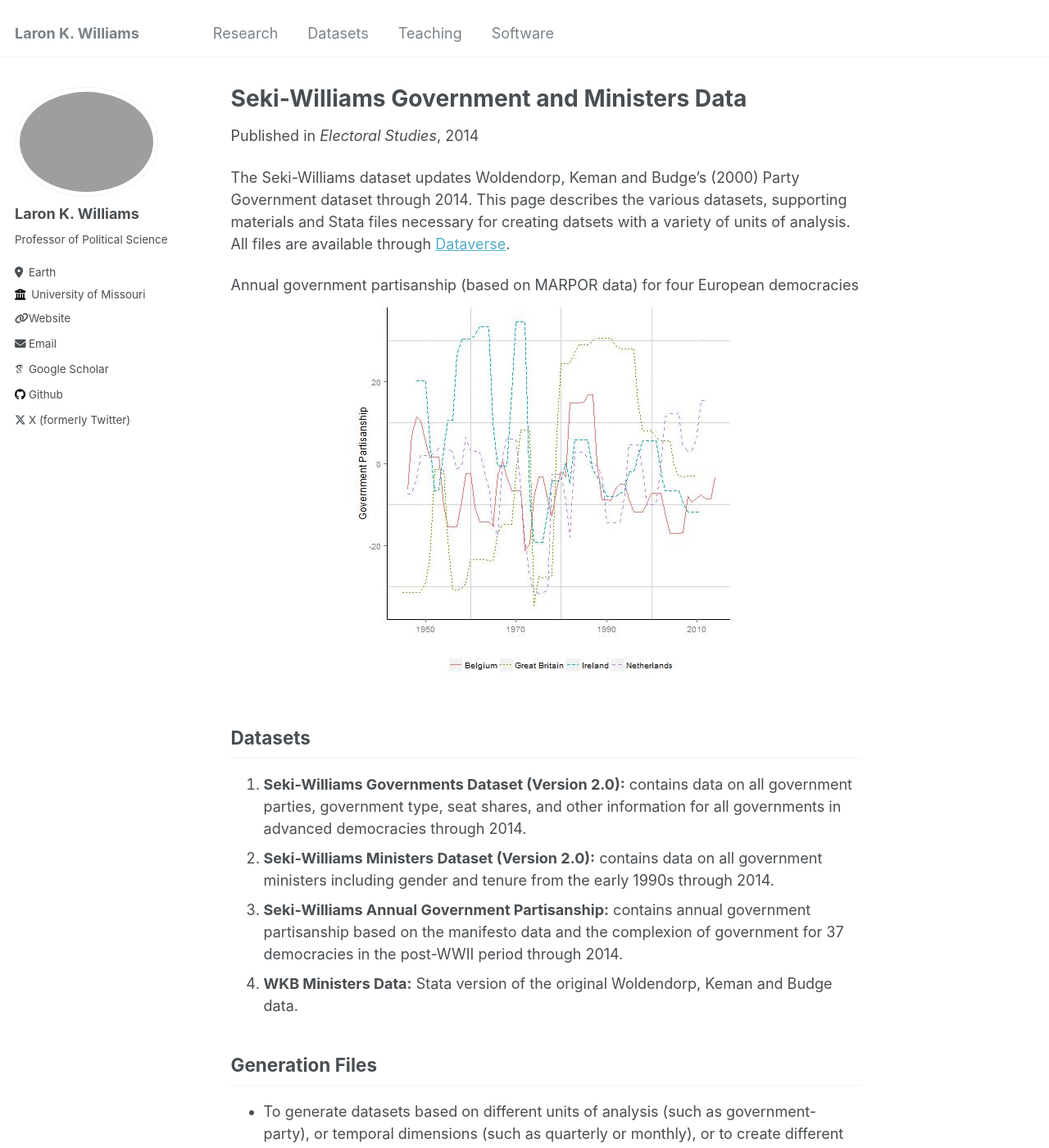
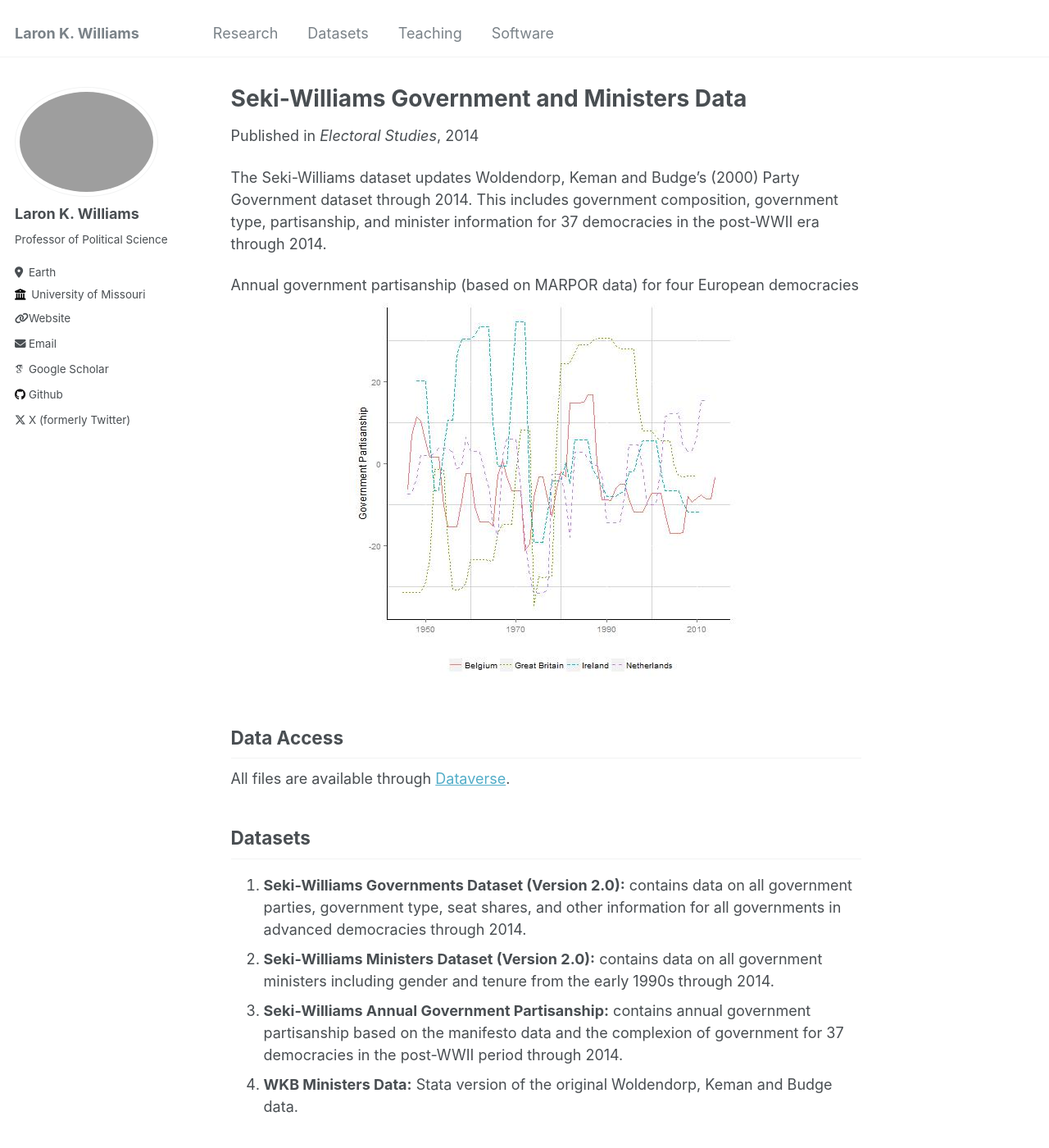
Before and after one commit to williamslaro/williamslaro.github.io, a Jekyll site: the page built from _talks/dataset1.md, in a window 1280 px wide and 1400 px high. Shown: the whole window at 82% size. Built offline with Jekyll 4.4.1, drawn with Linux system fonts in a browser that asks for light colours; some web fonts are replaced.

Commit message:
Update dataset1.md

```diff
--- a/_talks/dataset1.md
+++ b/_talks/dataset1.md
@@ -8,10 +8,13 @@
 location: "Government Composition and Partisanship"
 ---
 
-The Seki-Williams dataset updates Woldendorp, Keman and Budge's (2000) Party Government dataset through 2014. This page describes the various datasets, supporting materials and Stata files necessary for creating datsets with a variety of units of analysis. All files are available through [Dataverse](https://doi.org/10.7910/DVN/0UNUAM).
+The Seki-Williams dataset updates Woldendorp, Keman and Budge's (2000) Party Government dataset through 2014. This includes government composition, government type, partisanship, and minister information for 37 democracies in the post-WWII era through 2014.
 
 Annual government partisanship (based on MARPOR data) for four European democracies
 ![Partisanship](../images/part.jpg){:style="display:block; margin-left:auto; margin-right:auto"}
+
+## Data Access
+All files are available through [Dataverse](https://doi.org/10.7910/DVN/0UNUAM).
 
 ## Datasets
 1. **Seki-Williams Governments Dataset (Version 2.0):** contains data on all government parties, government type, seat shares, and other information for all governments in advanced democracies through 2014.
```
